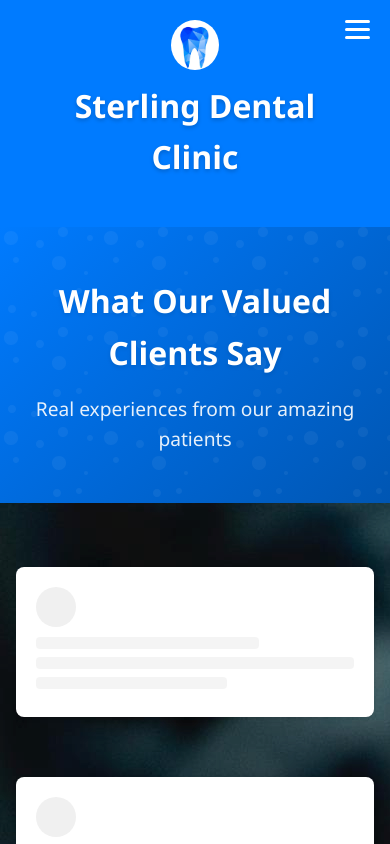
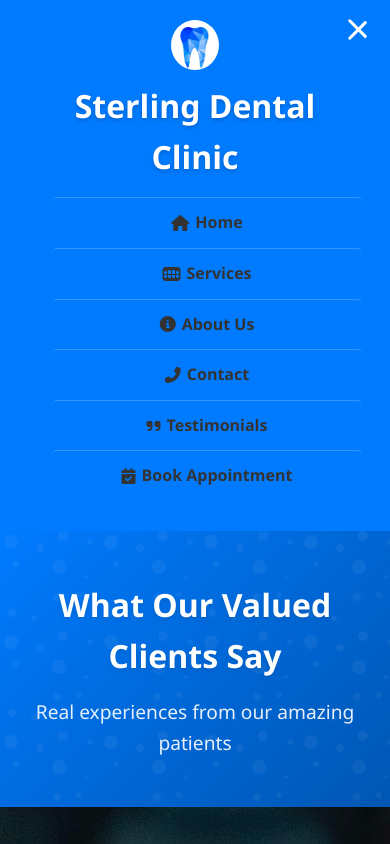
Before and after one commit to ABAASA-BYOONA/sterlingdentalclinic, a plain HTML site: page testimonials.html in a window 390 px wide. Both pictures are taken after a click on the element 357 px from the left and 29 px from the top of the page. Shown: the top 844 px of the page. Drawn offline with nearby package versions, Linux system fonts and the light colour scheme.

Commit message:
Update testimonials.html

```diff
--- a/testimonials.html
+++ b/testimonials.html
@@ -663,7 +663,18 @@
       </div>
     </div>
   </footer>
+<script>
+    // Navigation Script
+    const burger = document.getElementById('burger');
+    const navLinks = document.querySelectorAll('nav a');
+    burger.addEventListener('click', () => {
+      burger.classList.toggle('active');
+      navLinks.forEach(link => {
+        link.classList.toggle('active');
+      });
+    });
 
+</script>
 <script src="https://cdn.jsdelivr.net/npm/@supabase/supabase-js@2"></script>
 <script>
   // Initialize Supabase client
```
